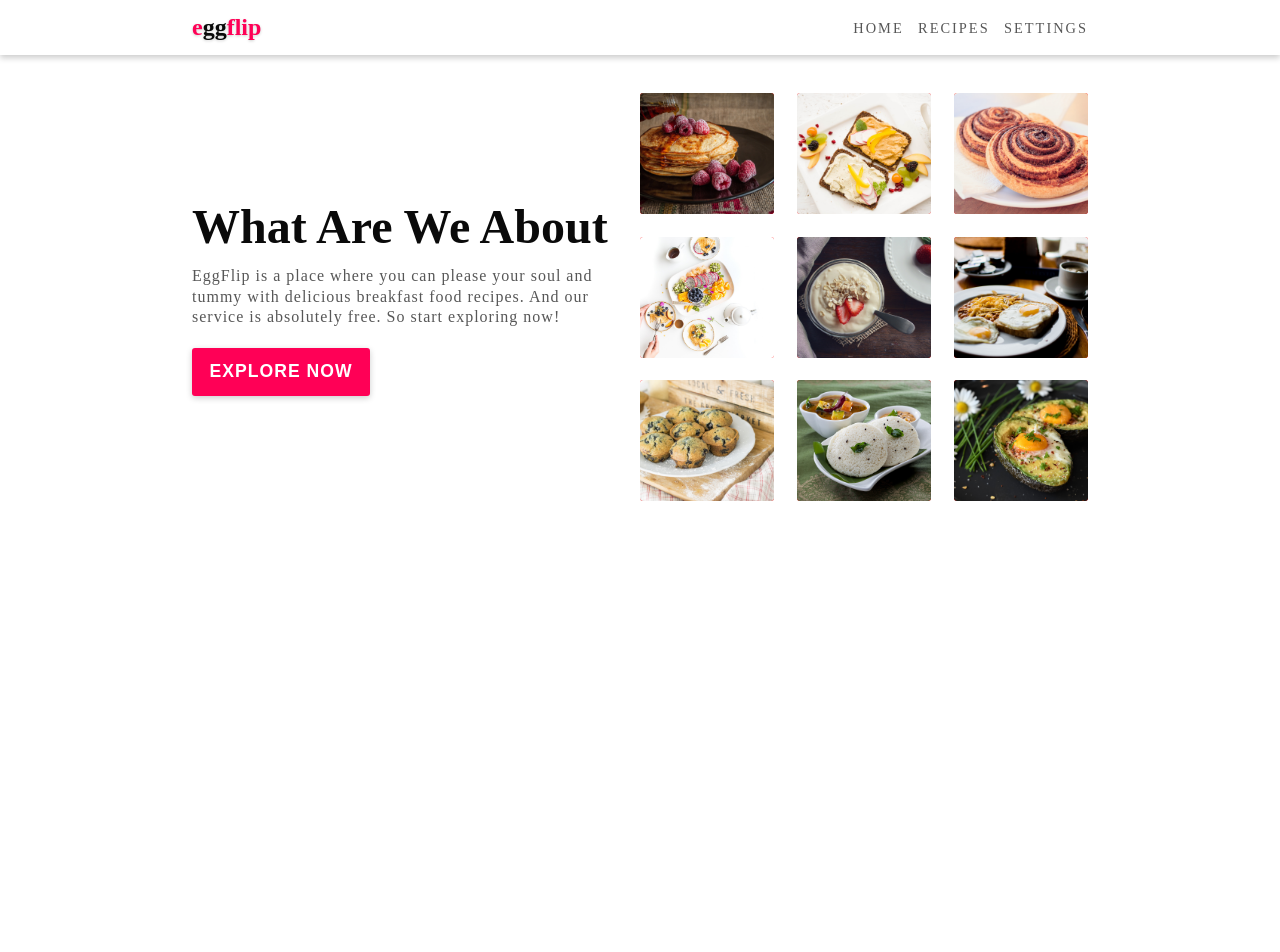
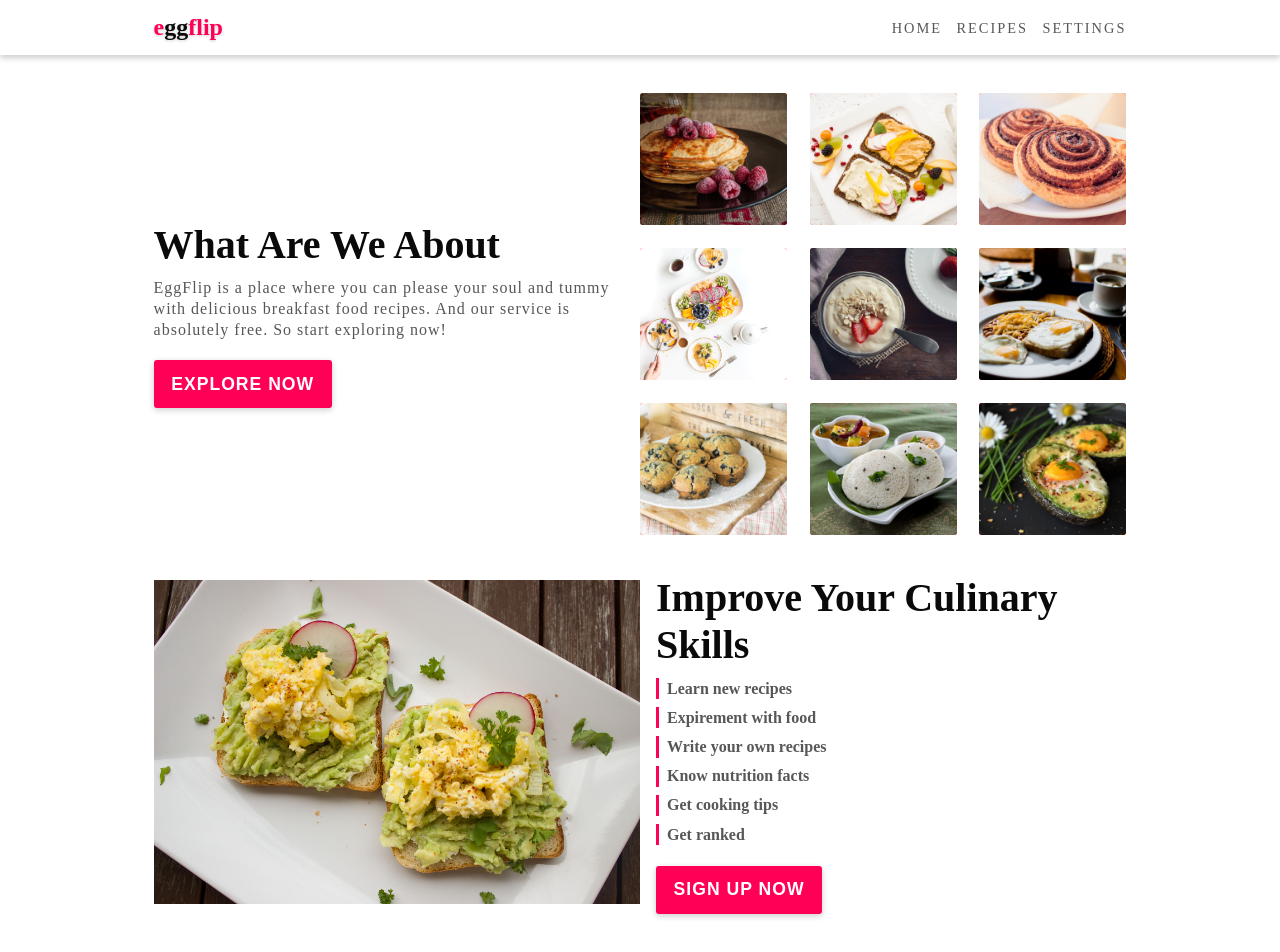
Before and after one commit to ajddev/eggflip, a React (Create React App) app: page / in a window 1280 px wide. Shown: the top 952 px of the page. Before the commit the page ends 800 px from the top, so only its background shows below. Built offline with nearby package versions, Linux system fonts and the light colour scheme; a web font is replaced by a local one.

Commit message:
added improve section

```diff
--- a/src/App.js
+++ b/src/App.js
@@ -1,5 +1,6 @@
 import Navbar from "./components/Navbar";
 import HeroSection from "./components/HeroSection";
+import ImproveSkills from "./components/ImproveSkills";
 
 function App() {
   return (
@@ -7,6 +8,7 @@ function App() {
       <Navbar />
       <div className="container main">
         <HeroSection />
+        <ImproveSkills />
       </div>
     </div>
   );
--- /dev/null
+++ b/src/components/ImproveSkills.js
@@ -0,0 +1,26 @@
+export default function ImproveSkills() {
+  const list = [
+    "Learn new recipes",
+    "Expirement with food",
+    "Write your own recipes",
+    "Know nutrition facts",
+    "Get cooking tips",
+    "Get ranked",
+  ];
+  return (
+    <div className="section improve-skills">
+      <div className="col img">
+        <img src="/eggflip/img/gallery/img_10.jpg" alt="" />
+      </div>
+      <div className="col typography">
+        <h1 className="title">Improve Your Culinary Skills</h1>
+        {list.map((item, index) => (
+          <p className="skill-item" key={index}>
+            {item}
+          </p>
+        ))}
+        <button className="btn">Sign up now</button>
+      </div>
+    </div>
+  );
+}
--- a/src/styles/index.scss
+++ b/src/styles/index.scss
@@ -68,10 +68,12 @@ img {
 .section {
   display: flex;
   align-items: center;
+  margin-bottom: 3vw;
   .title {
     color: var(--text-color);
-    font-size: 3em;
+    font-size: 2.5em;
     margin-bottom: 0.25em;
+    font-weight: 900;
   }
   .info {
     color: var(--text-light);
@@ -85,44 +87,33 @@ img {
   }
 }
 
-.section.hero {
-  .typography {
-    padding-right: 1em;
+@import "partials/hero-section.scss";
+
+.section.improve-skills {
+  .col.img {
+    img {
+      width: 100%;
+    }
   }
-  .gallery {
-    display: grid;
-    grid-template-columns: repeat(3, 1fr);
-    gap: 1.75vw;
-    .custom-image {
-      border-radius: 3px;
-      overflow: hidden;
-      transform: scale(0);
+  .col.typography {
+    padding-left: 1em;
+    .skill-item {
+      border-left: 0.2em solid var(--primary-color);
+      margin-bottom: 0.5em;
+      padding: 0.1em 0 0.1em 0.5em;
+      color: var(--text-light);
+      font-weight: bold;
+      transform: translateX(200%);
       opacity: 0;
-      animation: getAnimationDuration(0.5s) popOut forwards;
-      &:nth-child(2) {
-        animation-delay: 0.1s;
+      animation: getAnimationDuration(0.3s) slideInRight forwards;
+      @for $i from 2 through 7 {
+        &:nth-child(#{$i}) {
+          animation-delay: #{$i * 0.1}s;
+        }
       }
-      &:nth-child(3) {
-        animation-delay: 0.2s;
-      }
-      &:nth-child(6) {
-        animation-delay: 0.3s;
-      }
-      &:nth-child(9) {
-        animation-delay: 0.4s;
-      }
-      &:nth-child(8) {
-        animation-delay: 0.5s;
-      }
-      &:nth-child(7) {
-        animation-delay: 0.6s;
-      }
-      &:nth-child(4) {
-        animation-delay: 0.7s;
-      }
-      &:nth-child(5) {
-        animation-delay: 0.8s;
-      }
+    }
+    .btn {
+      margin-top: 0.75em;
     }
   }
 }
@@ -132,7 +123,7 @@ img {
 }
 
 .container {
-  padding-inline: 15vw;
+  padding-inline: 12vw;
 }
 
 @import "partials/animations.scss";
--- a/src/styles/partials/_animations.scss
+++ b/src/styles/partials/_animations.scss
@@ -4,6 +4,17 @@
   }
   to {
     transform: translateX(0);
+  }
+}
+
+@keyframes slideInRight {
+  from {
+    transform: translateX(100%);
+    opacity: 0;
+  }
+  to {
+    transform: translateX(0);
+    opacity: 1;
   }
 }
 
--- /dev/null
+++ b/src/styles/partials/_hero-section.scss
@@ -0,0 +1,41 @@
+.section.hero {
+  .typography {
+    padding-right: 1em;
+  }
+  .gallery {
+    display: grid;
+    grid-template-columns: repeat(3, 1fr);
+    gap: 1.75vw;
+    .custom-image {
+      border-radius: 3px;
+      overflow: hidden;
+      transform: scale(0);
+      opacity: 0;
+      animation: getAnimationDuration(0.5s) popOut forwards;
+      &:nth-child(2) {
+        animation-delay: 0.1s;
+      }
+      &:nth-child(3) {
+        animation-delay: 0.2s;
+      }
+      &:nth-child(6) {
+        animation-delay: 0.3s;
+      }
+      &:nth-child(9) {
+        animation-delay: 0.4s;
+      }
+      &:nth-child(8) {
+        animation-delay: 0.5s;
+      }
+      &:nth-child(7) {
+        animation-delay: 0.6s;
+      }
+      &:nth-child(4) {
+        animation-delay: 0.7s;
+      }
+      &:nth-child(5) {
+        animation-delay: 0.8s;
+      }
+    }
+  }
+}
```
